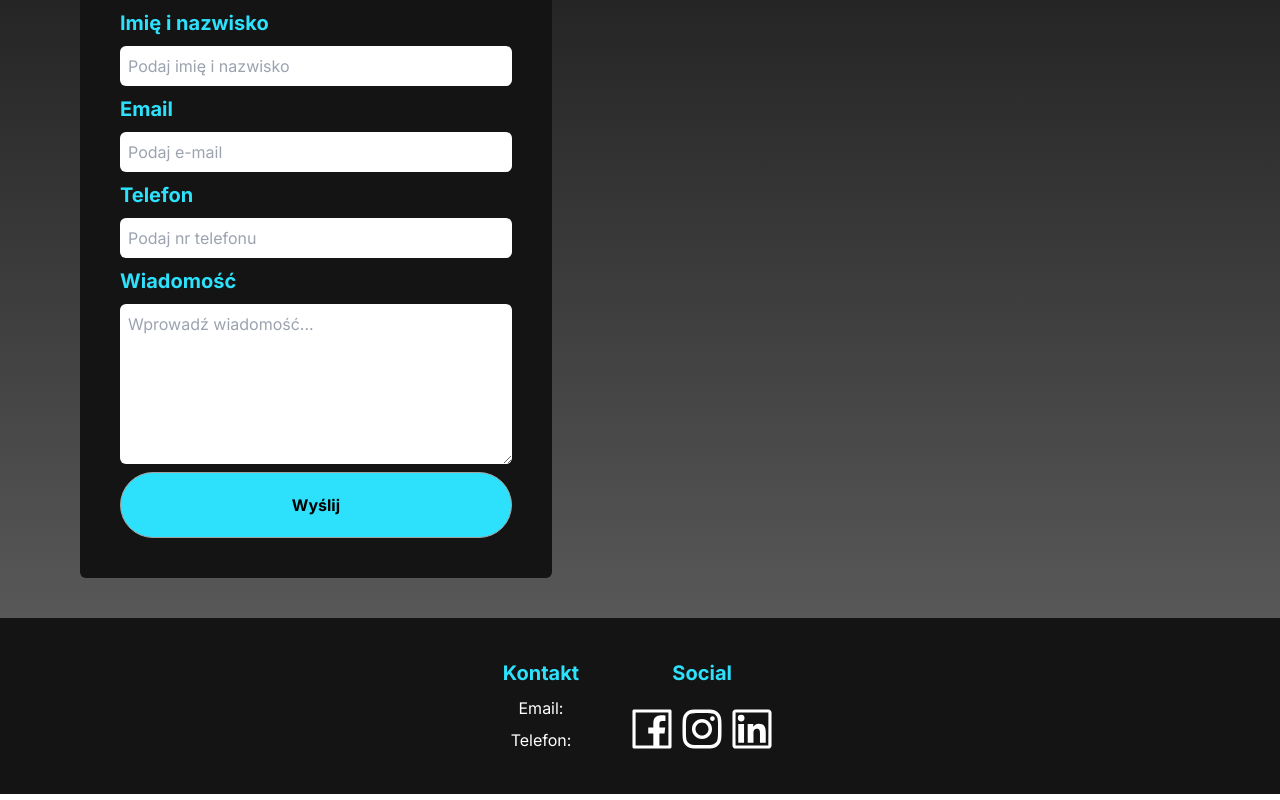
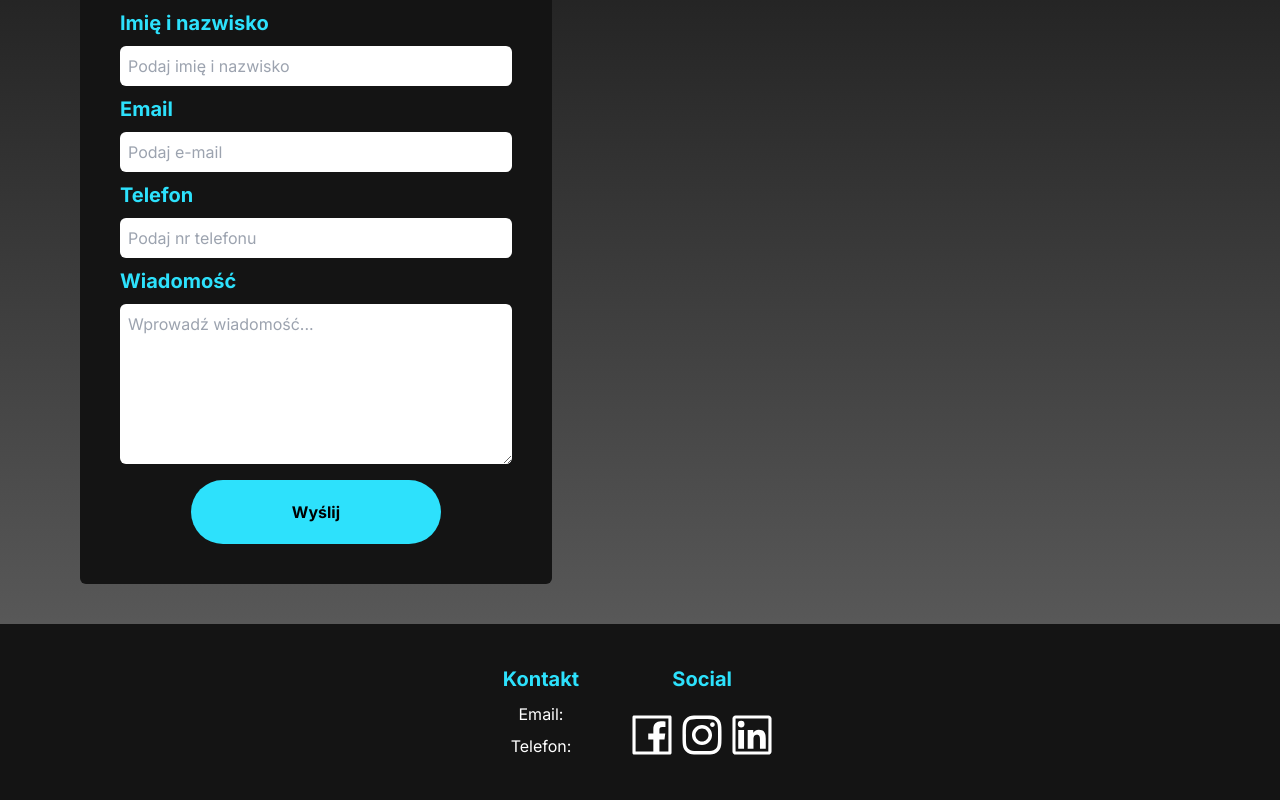
Before and after one commit to MateuszKuruc/marketing-portfolio, a Next.js app in the folder marketing-portfolio/: page / in a window 1280 px wide. Shown: the part 2095-2895 px from the top of the page. Built offline with nearby package versions, Linux system fonts and the light colour scheme.

Commit message:
adjust button styling

```diff
--- a/marketing-portfolio/src/app/globals.css
+++ b/marketing-portfolio/src/app/globals.css
@@ -40,7 +40,7 @@ body {
   }
 
   .btn_submit {
-    @apply border-gray-20 bg-blue-50 px-8 py-5;
+    @apply border-gray-20 bg-blue-50 px-8 py-5 transition-all hover:bg-blue-70 cursor-pointer;
   }
 
   .ReactCollapse--collapse {
--- a/marketing-portfolio/src/components/Button.tsx
+++ b/marketing-portfolio/src/components/Button.tsx
@@ -17,7 +17,7 @@ import { ButtonProps } from "../../types";
 const Button = ({ type, title, icon, variant }: ButtonProps) => {
   return (
     <button
-      className={`flexCenter gap-3 rounded-full border ${variant}`}
+      className={`rounded-full min-w-[250px] self-center mt-2 ${variant}`}
       type={type}
       title={title}
     >
--- a/marketing-portfolio/tailwind.config.ts
+++ b/marketing-portfolio/tailwind.config.ts
@@ -13,6 +13,7 @@ module.exports = {
         // },
         blue: {
           50: "#2de1fc",
+          70: "#1ac7e5",
         },
         red: {
           50: "#DC143C",
```
